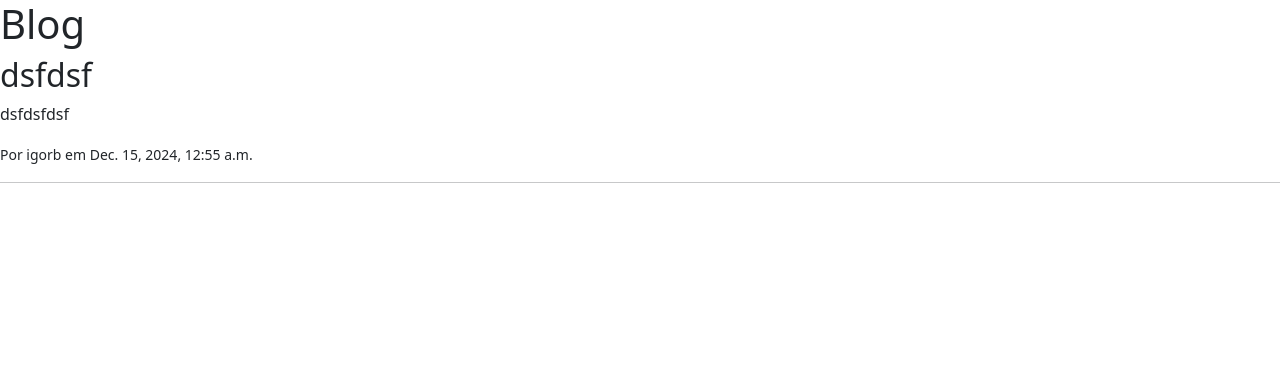
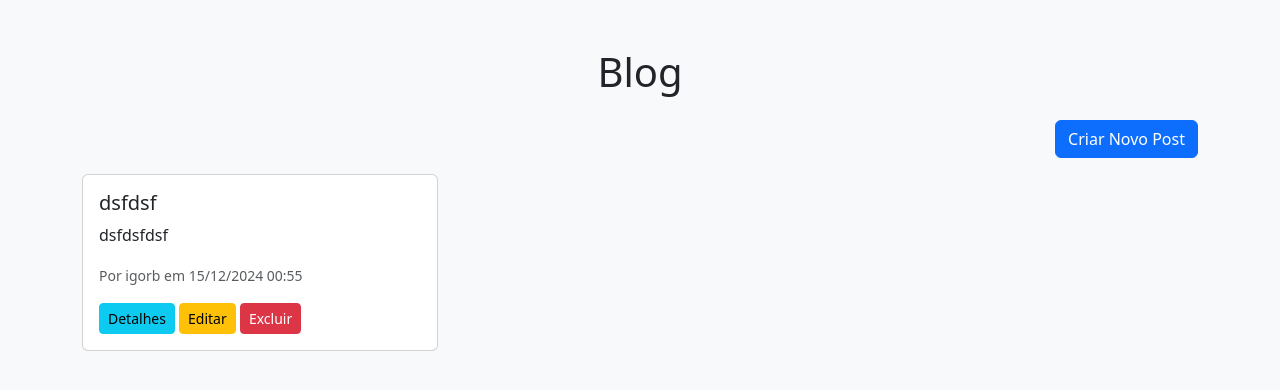
Before and after one commit to Igoreduardobraga/TP1-ES2, a Django app: page / in a window 1280 px wide. Shown: the top 390 px of the page. Run offline with Django 5.2, Linux system fonts and the light colour scheme; data comes from the database, SQL or seed files in the repository; both versions use the stored data as it was after the commit.

Commit message:
adicionando bootstrap na pagina principal, pagina de criação e pagina de detalhes de posts

```diff
--- a/blog_project/blog/templates/blog/post_list.html
+++ b/blog_project/blog/templates/blog/post_list.html
@@ -4,15 +4,34 @@
     <title>Blog</title>
     <link href="https://cdn.jsdelivr.net/npm/bootstrap@5.3.0-alpha1/dist/css/bootstrap.min.css" rel="stylesheet">
 </head>
-<body>
-    <h1>Blog</h1>
-    {% for post in posts %}
-        <article>
-            <h2>{{ post.title }}</h2>
-            <p>{{ post.content|truncatewords:30 }}</p>
-            <small>Por {{ post.author }} em {{ post.created_at }}</small>
-        </article>
-        <hr>
-    {% endfor %}
+<body class="bg-light">
+    <div class="container mt-5">
+        <h1 class="text-center mb-4">Blog</h1>
+        <div class="text-end mb-3">
+            <a href="{% url 'post_new' %}" class="btn btn-primary">Criar Novo Post</a>
+        </div>
+        {% if posts %}
+            <div class="row">
+                {% for post in posts %}
+                    <div class="col-md-4 mb-4">
+                        <div class="card">
+                            <div class="card-body">
+                                <h5 class="card-title">{{ post.title }}</h5>
+                                <p class="card-text">{{ post.content|truncatewords:20 }}</p>
+                                <small class="text-muted">Por {{ post.author }} em {{ post.created_at|date:"d/m/Y H:i" }}</small>
+                                <div class="mt-3">
+                                    <a href="{% url 'post_detail' post.pk %}" class="btn btn-sm btn-info">Detalhes</a>
+                                    <a href="{% url 'post_edit' post.pk %}" class="btn btn-sm btn-warning">Editar</a>
+                                    <a href="{% url 'post_delete' post.pk %}" class="btn btn-sm btn-danger">Excluir</a>
+                                </div>
+                            </div>
+                        </div>
+                    </div>
+                {% endfor %}
+            </div>
+        {% else %}
+            <p class="text-center">Nenhuma postagem encontrada.</p>
+        {% endif %}
+    </div>
 </body>
 </html>
--- a/blog_project/blog/urls.py
+++ b/blog_project/blog/urls.py
@@ -3,6 +3,8 @@ from . import views
 
 urlpatterns = [
     path('', views.post_list, name='post_list'),
+    path('post/new/', views.post_new, name='post_new'),
     path('post/<int:pk>/', views.post_detail, name='post_detail'),
-    path('post/new/', views.post_new, name='post_new'),
+    path('post/<int:pk>/edit/', views.post_edit, name='post_edit'),  # Verifique esta linha
+    path('post/<int:pk>/delete/', views.post_delete, name='post_delete'),
 ]
--- a/blog_project/blog/views.py
+++ b/blog_project/blog/views.py
@@ -24,3 +24,23 @@ def post_new(request):
     else:
         form = PostForm()
     return render(request, 'blog/post_edit.html', {'form': form})
+
+
+def post_edit(request, pk):
+    post = get_object_or_404(Post, pk=pk)
+    if request.method == "POST":
+        form = PostForm(request.POST, instance=post)
+        if form.is_valid():
+            form.save()
+            return redirect('post_detail', pk=post.pk)
+    else:
+        form = PostForm(instance=post)
+    return render(request, 'blog/post_edit.html', {'form': form, 'post': post})
+
+
+def post_delete(request, pk):
+    post = get_object_or_404(Post, pk=pk)
+    if request.method == "POST":
+        post.delete()
+        return redirect('post_list')
+    return render(request, 'blog/post_confirm_delete.html', {'post': post})
```
Also changed, not shown: blog_project/blog/templates/blog/post_confirm_delete.html (added, +18 -0 lines), blog_project/blog/templates/blog/post_detail.html (+23 -5 lines), blog_project/blog/templates/blog/post_edit.html (+15 -8 lines), blog_project/db.sqlite3.
